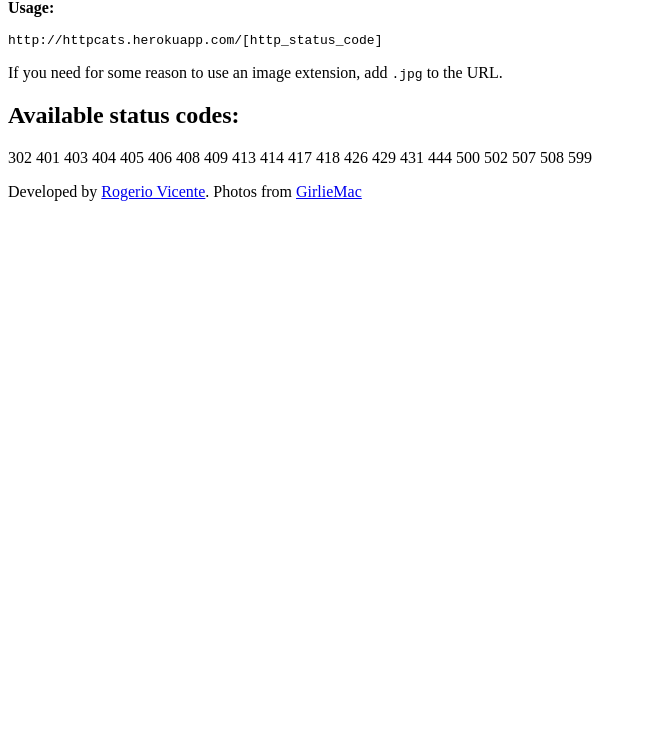
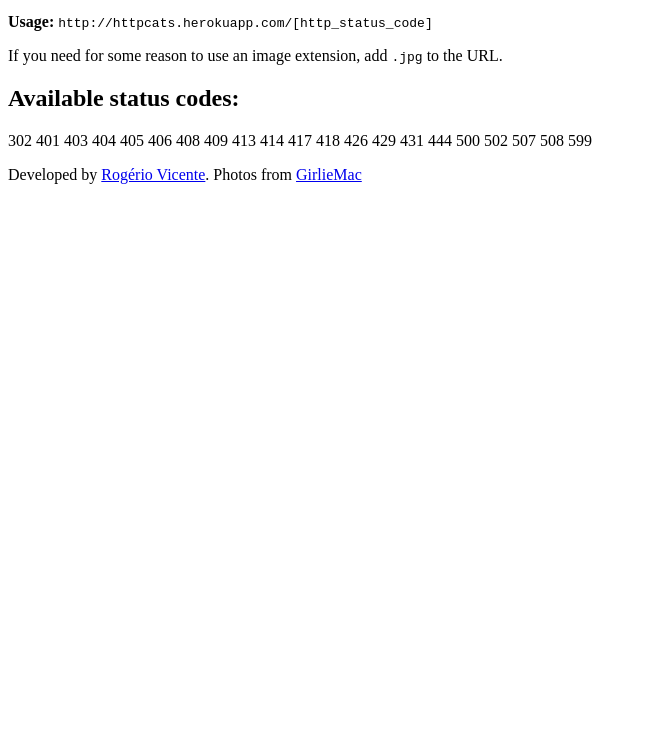
Before and after one commit to rogeriopvl/http-status-cats-api, a website: page index.html in a window 1280 px wide. Shown: the part 67-800 px from the top of the page, without its empty margins (0-647 px from the left). Drawn offline with Linux system fonts and the light colour scheme.

Commit message:
Added analytics and html5 layout to index page.

```diff
--- a/index.html
+++ b/index.html
@@ -1,7 +1,31 @@
-<h1>HTTP Status Cats</h1>
-<p><b>Usage:</b> <pre>http://httpcats.herokuapp.com/[http_status_code]</pre></p>
-<p>If you need for some reason to use an image extension, add <code>.jpg</code> to the URL.</p>
-<h2>Available status codes:</h2>
-<p>302 401 403 404 405 406 408 409 413 414 417 418 426 429 431 444 500 502 507 508 599</p>
+<!DOCTYPE html>
+<html lang="en">
+    <head>
+        <meta charset=utf-8>
+        <meta name="author" content="Rogério Vicente">
+        <title>HTTP Status Cats</title>
+    </head>
+    <body>
+        <h1>HTTP Status Cats</h1>
+        <p><b>Usage:</b> <code>http://httpcats.herokuapp.com/[http_status_code]</code></p>
+        <p>If you need for some reason to use an image extension, add <code>.jpg</code> to the URL.</p>
+        <h2>Available status codes:</h2>
+        <p>302 401 403 404 405 406 408 409 413 414 417 418 426 429 431 444 500 502 507 508 599</p>
 
-<p>Developed by <a href="rogeriopvl.com">Rogerio Vicente</a>. Photos from <a href="http://www.flickr.com/photos/girliemac/sets/72157628409467125/with/6509400997/">GirlieMac</a></p>
+        <p>Developed by <a href="rogeriopvl.com">Rogério Vicente</a>. Photos from <a href="http://www.flickr.com/photos/girliemac/sets/72157628409467125/with/6509400997/">GirlieMac</a></p>
+
+        <script type="text/javascript">
+
+          var _gaq = _gaq || [];
+          _gaq.push(['_setAccount', 'UA-27701865-1']);
+          _gaq.push(['_trackPageview']);
+
+          (function() {
+            var ga = document.createElement('script'); ga.type = 'text/javascript'; ga.async = true;
+            ga.src = ('https:' == document.location.protocol ? 'https://ssl' : 'http://www') + '.google-analytics.com/ga.js';
+            var s = document.getElementsByTagName('script')[0]; s.parentNode.insertBefore(ga, s);
+          })();
+
+        </script>
+    </body>
+</html>
```
